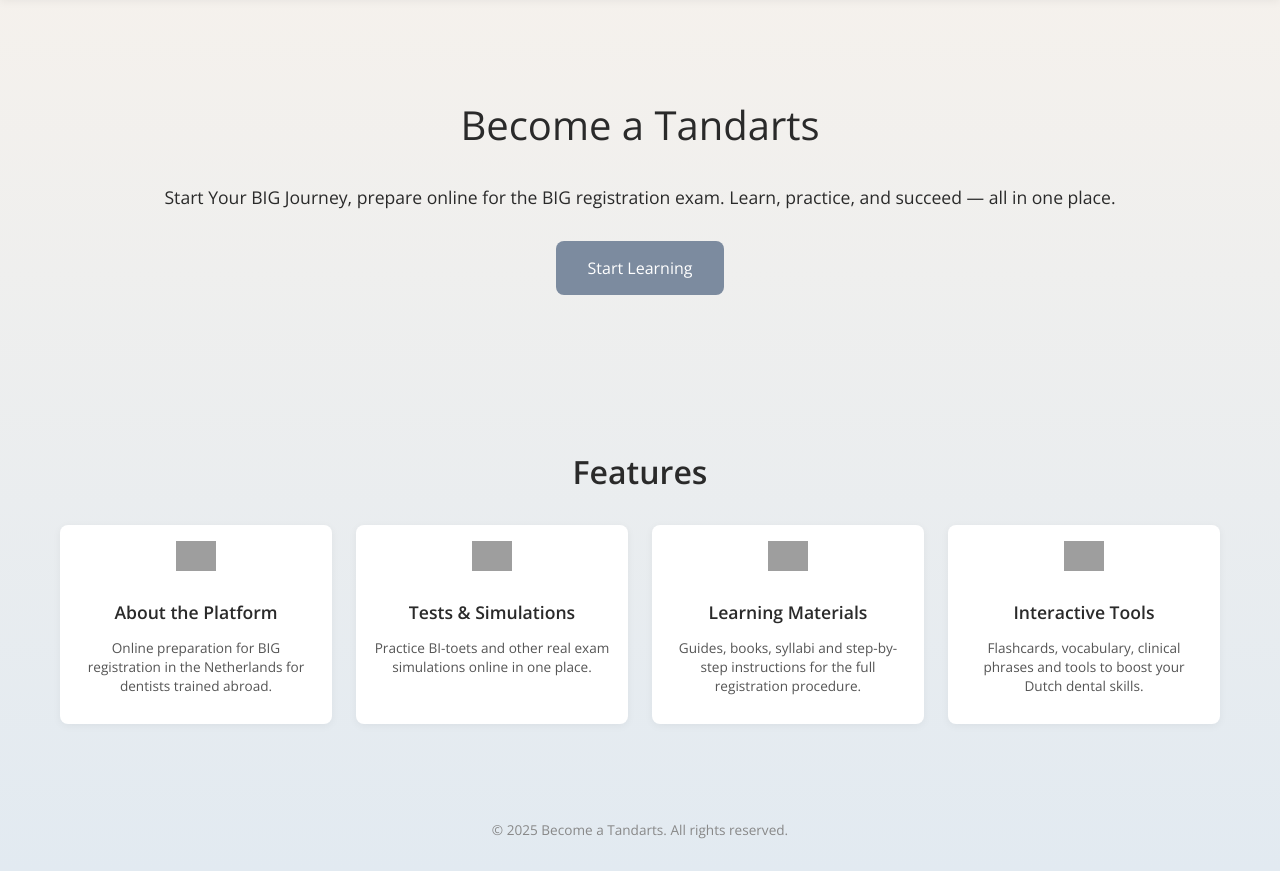
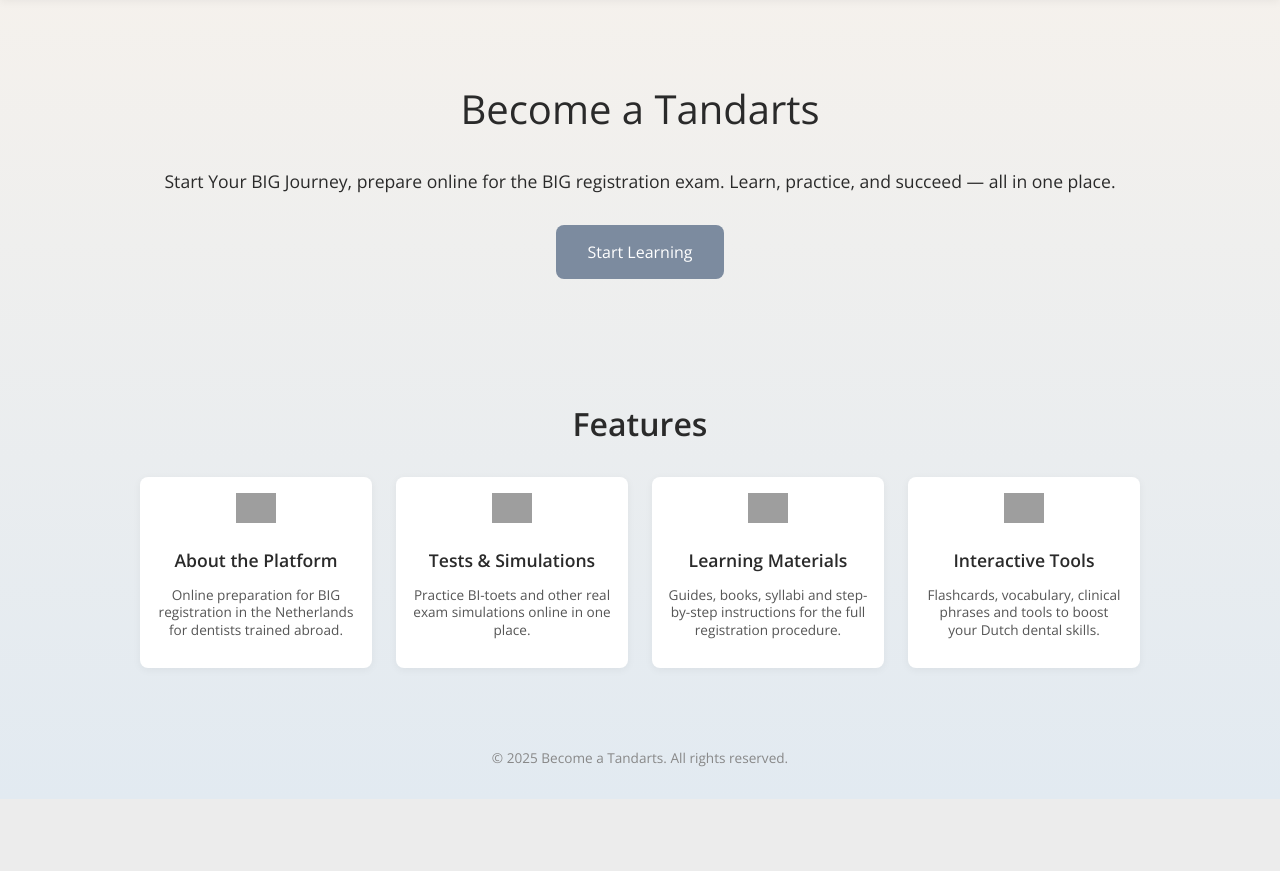
Before and after one commit to YevheniiButov/beatandarts, a Flask app: page / in a window 1280 px wide. Shown: the part 98-969 px from the top of the page. After the commit the page ends 865 px from the top, so only its background shows below. Run offline with Flask 3, Linux system fonts and the light colour scheme; grey boxes are pictures that could not be loaded.

Commit message:
Update: improved layout, unified cards section, and corrected

```diff
--- a/flask-app/templates/index.html
+++ b/flask-app/templates/index.html
@@ -38,7 +38,7 @@
     }
     .hero {
       text-align: center;
-      padding: 4rem 2rem;
+      padding: 3rem 1.5rem; /* уменьшено */
     }
     .hero h1 {
       font-size: 2.5rem;
@@ -67,7 +67,7 @@
       background: #5d6d7c;
     }
     .features {
-      padding: 4rem 2rem;
+      padding: 3rem 1.5rem; /* уменьшено */
     }
     .features h2 {
       text-align: center;
@@ -84,8 +84,8 @@
       background-color: #ffffff;
       border-radius: 8px;
       box-shadow: 0 2px 8px rgba(0, 0, 0, 0.05);
-      flex: 1 1 200px;
-      max-width: 240px;
+      flex: 1 1 180px;
+      max-width: 200px;
       padding: 1rem;
       text-align: center;
     }
@@ -94,12 +94,13 @@
       margin-bottom: 0.75rem;
     }
     .card h3 {
-      margin: 0.75rem 0 0.5rem;
+      margin: 0.5rem 0 0.3rem;
       font-size: 1.1rem;
     }
     .card p {
       font-size: 0.85rem;
       color: #555;
+      line-height: 1.3;
     }
     footer {
       text-align: center;
```
